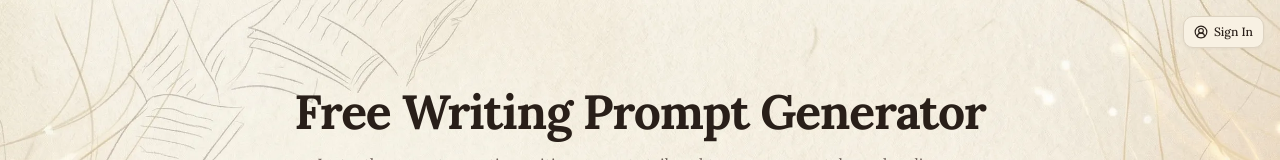
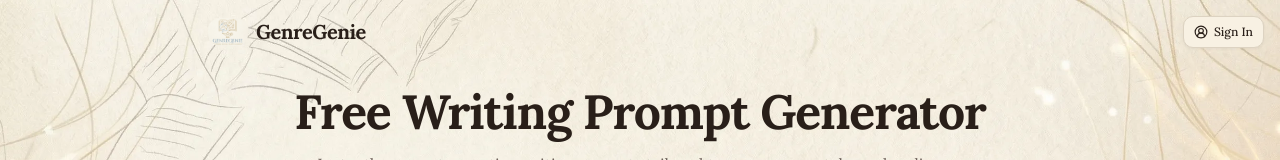
Before and after one commit to EricDuKK/writing-prompt-generator, a Next.js app: page / in a window 1280 px wide. Shown: the top 160 px of the page. Built offline with nearby package versions, Linux system fonts and the light colour scheme; no server answers.

Commit message:
feat:设置logo

```diff
--- a/src/app/page.tsx
+++ b/src/app/page.tsx
@@ -1,5 +1,6 @@
 import { PromptGenerator } from '@/components/prompt-generator/prompt-generator';
 import { AuthButton } from '@/components/auth/auth-button';
+import Image from 'next/image';
 import {
   BookOpen,
   FileText,
@@ -15,7 +16,11 @@ export default function WritingPromptsPage() {
       <div className="bg-muted/30 bg-[url('/images/background.webp')] bg-cover bg-center bg-no-repeat bg-fixed">
         {/* Top Bar with Auth */}
         <div className="container mx-auto px-4 pt-4">
-          <div className="flex justify-end">
+          <div className="flex items-center justify-between">
+            <a href="/" className="flex items-center gap-2 ml-12 md:ml-32 lg:ml-48">
+              <Image src="/images/logo.png" alt="GenreGenie" width={40} height={40} className="rounded-lg" />
+              <span className="text-xl font-bold tracking-tight text-foreground">GenreGenie</span>
+            </a>
             <AuthButton />
           </div>
         </div>
```
Also changed, not shown: public/images/logo.png (added).
